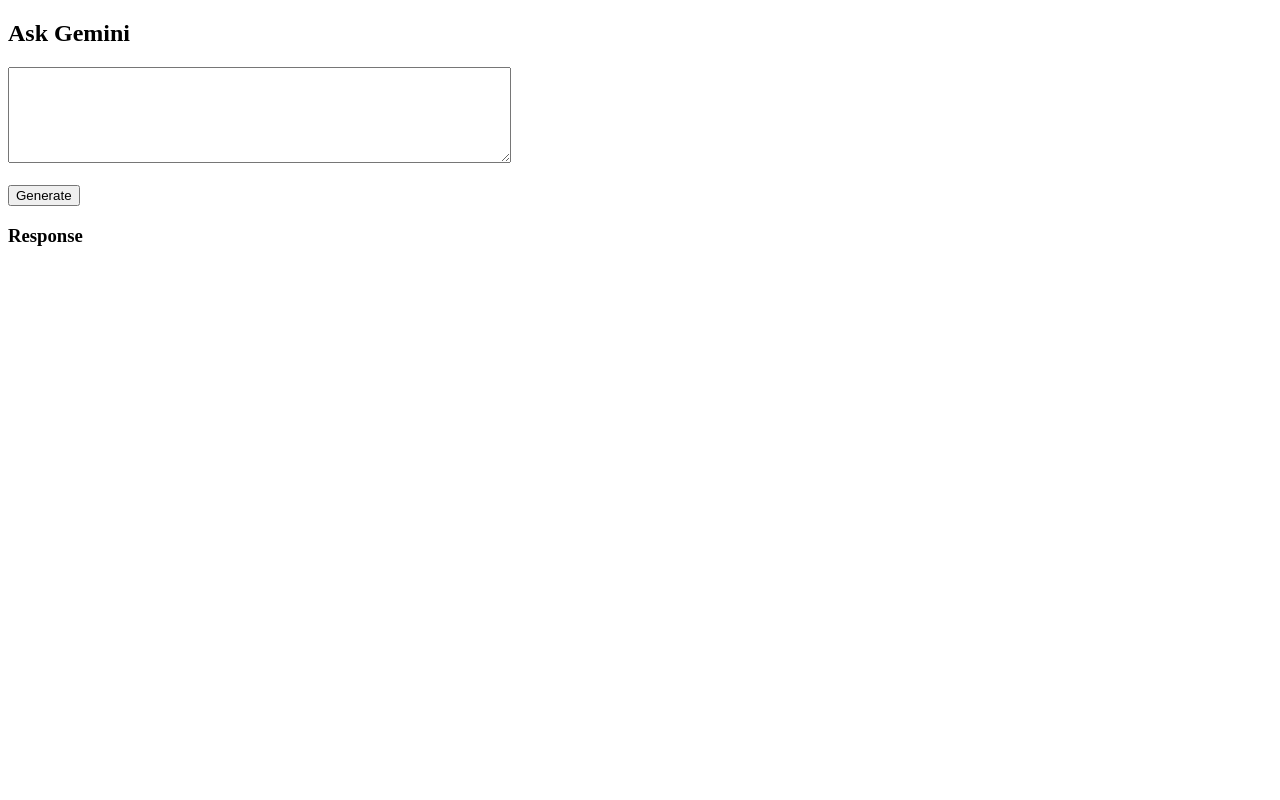
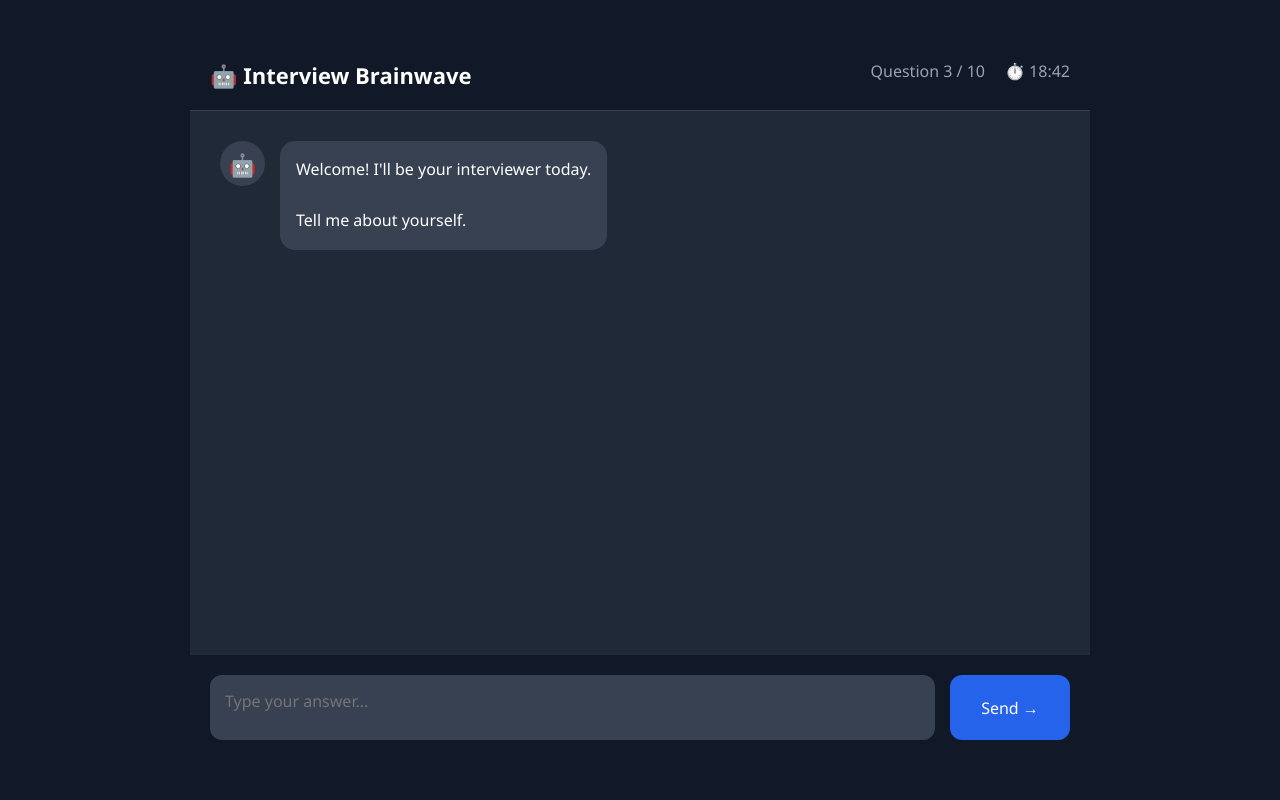
Before and after one commit to vidub04/Brainwave, a FastAPI app: page / in a window 1280 px wide. Run offline with FastAPI, Linux system fonts and the light colour scheme.

Commit message:
changed ui

```diff
--- a/static/script.js
+++ b/static/script.js
@@ -1,23 +1,40 @@
-async function sendPrompt() {
+async function sendPrompt(){
 
-            const prompt = document.getElementById("prompt").value;
+    const prompt = document.getElementById("prompt");
 
-            const res = await fetch("/generate", {
+    const chatBox = document.getElementById("chatBox");
 
-                method: "POST",
+    const text = prompt.value.trim();
 
-                headers: {
-                    "Content-Type": "application/json"
-                },
+    if(text==="") return;
 
-                body: JSON.stringify({
-                    prompt: prompt
-                })
+    chatBox.innerHTML += `
+    <div class="message user">
+        <div class="avatar">😊</div>
+        <div class="bubble">${text}</div>
+    </div>
+    `;
 
-            });
+    prompt.value="";
 
-            const data = await res.json();
+    const res = await fetch("/generate",{
+        method:"POST",
+        headers:{
+            "Content-Type":"application/json"
+        },
+        body:JSON.stringify({
+            prompt:text
+        })
+    });
 
-            document.getElementById("response").innerText = data.response;
+    const data = await res.json();
 
+    chatBox.innerHTML += `
+    <div class="message bot">
+        <div class="avatar">🤖</div>
+        <div class="bubble">${data.response}</div>
+    </div>
+    `;
+
+    chatBox.scrollTop = chatBox.scrollHeight;
 }
--- /dev/null
+++ b/static/style.css
@@ -0,0 +1,185 @@
+*{
+    margin:0;
+    padding:0;
+    box-sizing:border-box;
+    font-family:Segoe UI,sans-serif;
+}
+
+body{
+
+    background:#111827;
+    color:white;
+
+    display:flex;
+    justify-content:center;
+    align-items:center;
+
+    height:100vh;
+}
+
+.container{
+
+    width:900px;
+    height:90vh;
+
+    background:#1f2937;
+
+    border-radius:18px;
+
+    display:flex;
+    flex-direction:column;
+
+    overflow:hidden;
+}
+
+header{
+
+    padding:20px;
+
+    display:flex;
+    justify-content:space-between;
+
+    background:#111827;
+
+    border-bottom:1px solid #374151;
+}
+
+.logo{
+
+    font-size:22px;
+    font-weight:bold;
+}
+
+.stats{
+
+    display:flex;
+    gap:20px;
+
+    color:#9ca3af;
+}
+
+.chat-box{
+
+    flex:1;
+
+    overflow-y:auto;
+
+    padding:30px;
+}
+
+.message{
+
+    display:flex;
+
+    margin-bottom:20px;
+
+    align-items:flex-start;
+}
+
+.avatar{
+
+    width:45px;
+    height:45px;
+
+    border-radius:50%;
+
+    display:flex;
+    align-items:center;
+    justify-content:center;
+
+    background:#374151;
+
+    font-size:22px;
+
+    margin-right:15px;
+}
+
+.bubble{
+
+    max-width:70%;
+
+    padding:16px;
+
+    border-radius:15px;
+
+    line-height:1.6;
+}
+
+.bot .bubble{
+
+    background:#374151;
+}
+
+.user{
+
+    flex-direction:row-reverse;
+}
+
+.user .avatar{
+
+    margin-left:15px;
+    margin-right:0;
+}
+
+.user .bubble{
+
+    background:#2563eb;
+}
+
+.input-area{
+
+    display:flex;
+
+    padding:20px;
+
+    background:#111827;
+
+    gap:15px;
+}
+
+textarea{
+
+    flex:1;
+
+    resize:none;
+
+    height:65px;
+
+    padding:15px;
+
+    border:none;
+
+    outline:none;
+
+    border-radius:12px;
+
+    background:#374151;
+
+    color:white;
+
+    font-size:16px;
+}
+
+button{
+
+    width:120px;
+
+    border:none;
+
+    border-radius:12px;
+
+    background:#2563eb;
+
+    color:white;
+
+    cursor:pointer;
+
+    font-size:16px;
+
+    transition:.3s;
+}
+
+button:hover{
+
+    background:#1d4ed8;
+}
--- a/templates/index.html
+++ b/templates/index.html
@@ -1,32 +1,58 @@
 <!DOCTYPE html>
-<html>
-
+<html lang="en">
 <head>
-    <title>Gemini + FastAPI</title>
+    <meta charset="UTF-8">
+    <meta name="viewport" content="width=device-width, initial-scale=1.0">
+    <title>Interview Brainwave</title>
+    <link rel="stylesheet" href="/static/style.css">
 </head>
-
-
-
 <body>
 
-    <h2>Ask Gemini</h2>
+<div class="container">
 
-    <textarea id="prompt" rows="6" cols="60"></textarea>
+    <header>
+        <div class="logo">
+            🤖 Interview Brainwave
+        </div>
 
-    <br><br>
+        <div class="stats">
+            <span>Question 3 / 10</span>
+            <span>⏱️ 18:42</span>
+        </div>
+    </header>
 
-    <button onclick="sendPrompt()">Generate</button>
+    <div class="chat-box" id="chatBox">
 
-    <h3>Response</h3>
+        <div class="message bot">
+            <div class="avatar">🤖</div>
 
-    <div id="response"></div>
+            <div class="bubble">
+                Welcome! I'll be your interviewer today.
 
+                <br><br>
+
+                Tell me about yourself.
+            </div>
+        </div>
+
+    </div>
+
+    <div class="input-area">
+
+        <textarea
+                id="prompt"
+                placeholder="Type your answer..."
+        ></textarea>
+
+        <button onclick="sendPrompt()">
+            Send →
+        </button>
+
+    </div>
+
+</div>
+
+<script src="/static/script.js"></script>
 
 </body>
-
-<script src="/static/script.js">
-
-</script>
-
-
 </html>
```
Also changed, not shown: test.py (added, +14 -0 lines).
